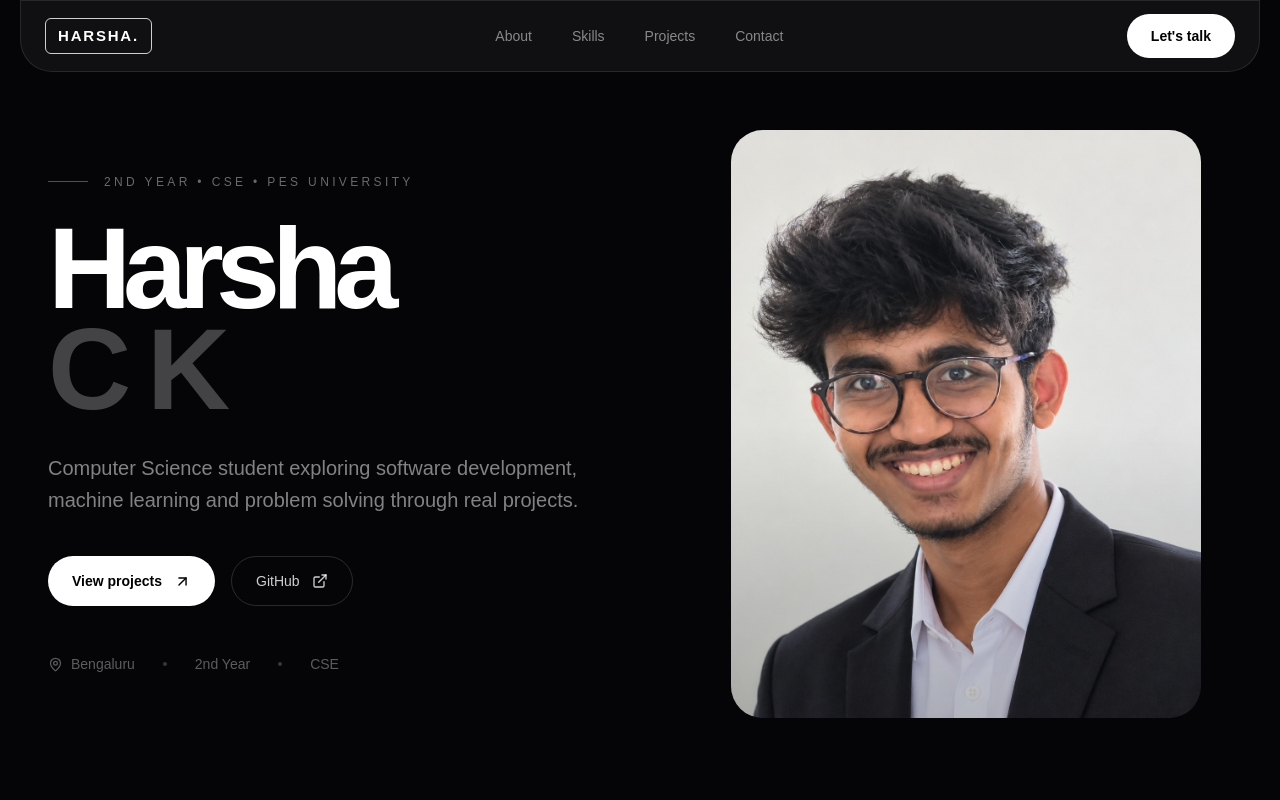
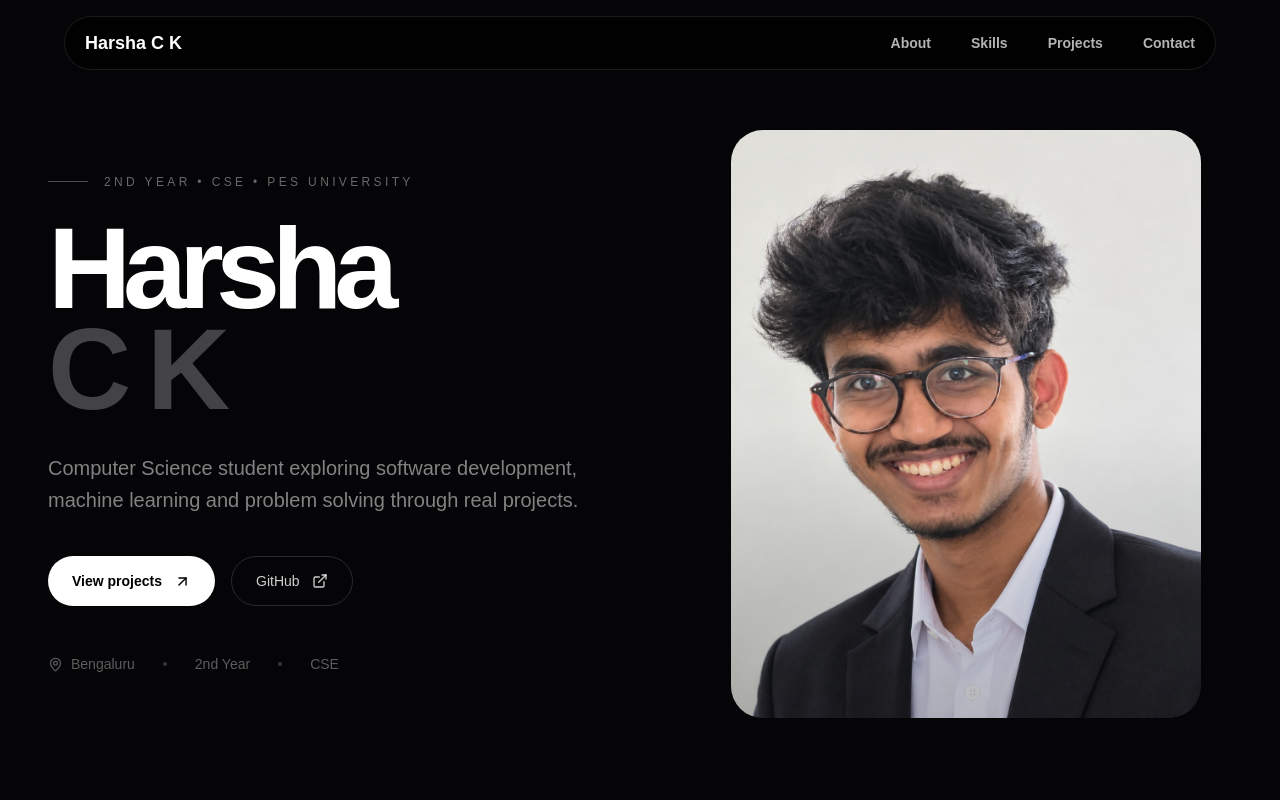
Before and after one commit to rajesh-techs20/harsha-portfolio, a Next.js app: page / in a window 1280 px wide. Shown: the top 800 px of the page. Built offline with nearby package versions, Linux system fonts and the light colour scheme.

Commit message:
Update page.tsx

```diff
--- a/src/app/page.tsx
+++ b/src/app/page.tsx
@@ -120,51 +120,41 @@ export default function Home() {
 
       {/* NAVBAR */}
       <header className="fixed left-0 right-0 top-0 z-50 px-0 md:px-5">
-        <nav className="mx-auto flex h-[72px] max-w-[1550px] items-center justify-between border-b border-white/10 bg-[#111113]/95 px-4 backdrop-blur-xl md:rounded-b-[2rem] md:border md:px-6">
+        <nav className="fixed top-4 left-1/2 z-50 w-[92%] max-w-6xl -translate-x-1/2 rounded-full border border-white/10 bg-black/70 px-5 py-3 backdrop-blur-xl">
+  <div className="flex items-center justify-between">
 
-          <a
-            href="#home"
-            className="rounded-md border border-white/80 px-3 py-1.5 text-[15px] font-bold tracking-[0.12em]"
-          >
-            HARSHA.
+    {/* Logo */}
+    <a href="#home" className="text-lg font-bold text-white">
+      Harsha C K
     </a>
 
+    {/* Desktop Navigation */}
     <div className="hidden items-center gap-10 md:flex">
-            <a
-              href="#about"
-              className="text-sm text-white/50 transition hover:text-white"
-            >
+      <a href="#about" className="text-sm font-semibold text-white/70 transition hover:text-white">
         About
       </a>
-
-            <a
-              href="#skills"
-              className="text-sm text-white/50 transition hover:text-white"
-            >
+      <a href="#skills" className="text-sm font-semibold text-white/70 transition hover:text-white">
         Skills
       </a>
-
-            <a
-              href="#projects"
-              className="text-sm text-white/50 transition hover:text-white"
-            >
+      <a href="#projects" className="text-sm font-semibold text-white/70 transition hover:text-white">
         Projects
       </a>
-
-            <a
-              href="#contact"
-              className="text-sm text-white/50 transition hover:text-white"
-            >
+      <a href="#contact" className="text-sm font-semibold text-white/70 transition hover:text-white">
         Contact
       </a>
     </div>
 
-          <a
-            href="#contact"
-            className="rounded-full bg-white px-6 py-3 text-sm font-semibold text-black transition hover:scale-105"
+    {/* Mobile 3-line menu */}
+    <button
+      className="flex flex-col gap-1.5 md:hidden"
+      aria-label="Open menu"
     >
-            Let&apos;s talk
-          </a>
+      <span className="block h-0.5 w-6 rounded-full bg-white"></span>
+      <span className="block h-0.5 w-6 rounded-full bg-white"></span>
+      <span className="block h-0.5 w-6 rounded-full bg-white"></span>
+    </button>
+
+  </div>
 </nav>
       </header>
 
```
Lines whose indentation alone changed are shown as unchanged.
